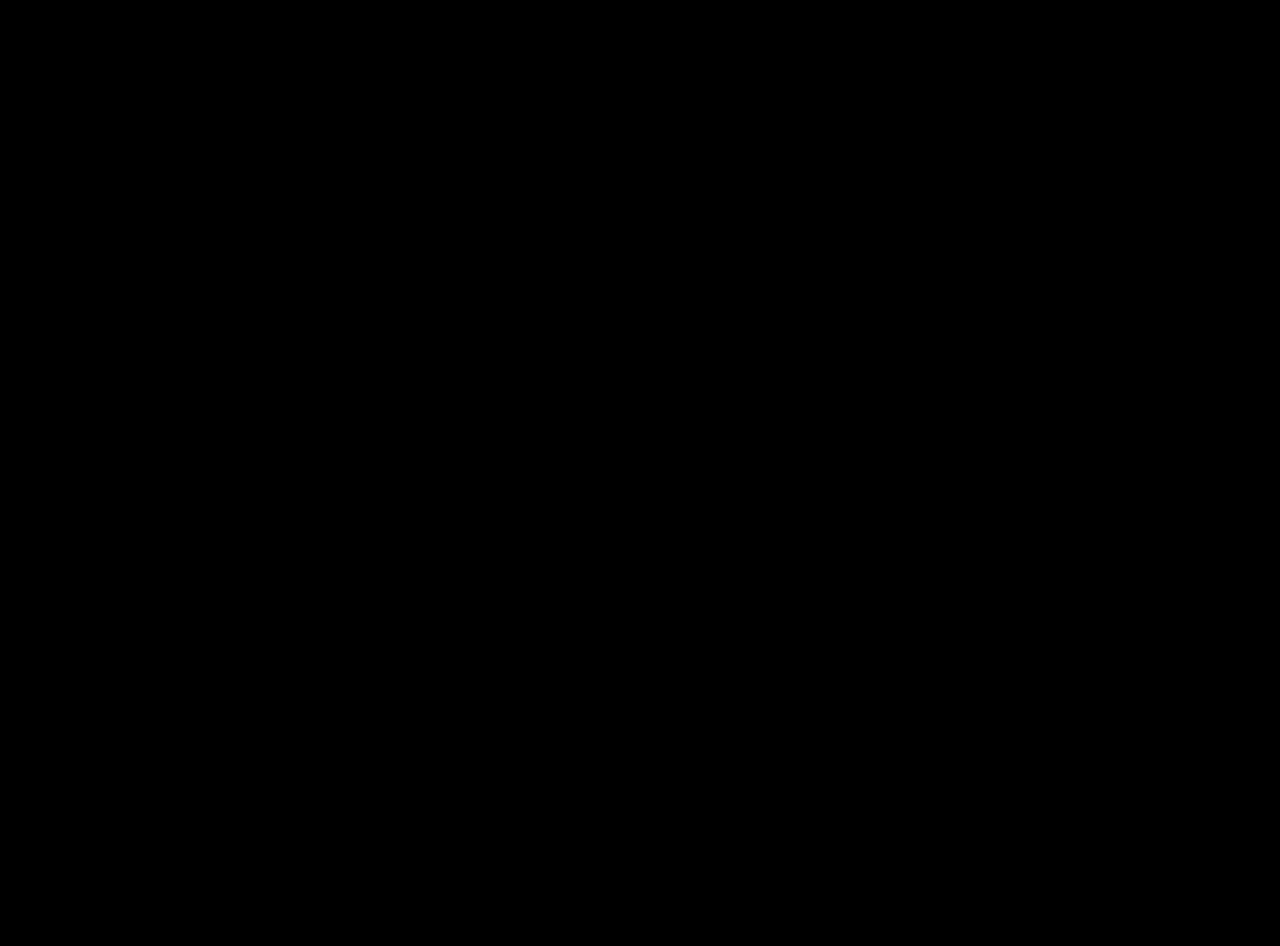
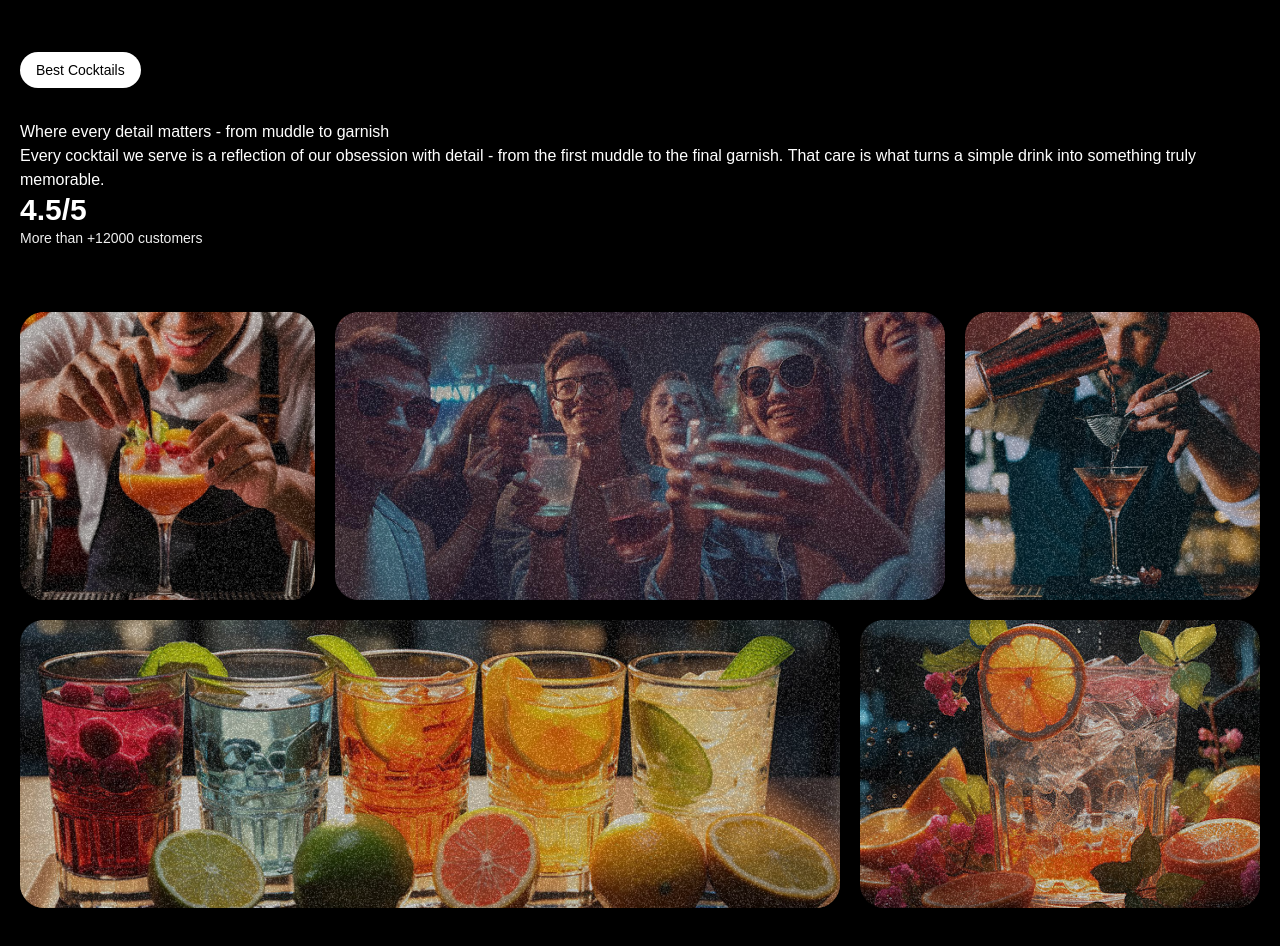
Before and after one commit to TiwariAry/Mohijo_Cocktail, a React (Vite) app: page / in a window 1280 px wide. Shown: the part 1660-2606 px from the top of the page. Before the commit the page ends 1600 px from the top, so only its background shows below. Built offline with nearby package versions, Linux system fonts and the light colour scheme; a web font is replaced by a local one.

Commit message:
Add About section

```diff
--- a/src/App.jsx
+++ b/src/App.jsx
@@ -3,6 +3,7 @@
 import Navbar from "./components/Navbar.jsx";
 import Hero from "./components/Hero.jsx";
 import Cocktails from "./components/Cocktails.jsx";
+import About from "./components/About.jsx";
 
 // Activate the plugins
 gsap.registerPlugin(ScrollTrigger, SplitText);
@@ -13,6 +14,7 @@
             <Navbar/>
             <Hero/>
             <Cocktails/>
+            <About/>
         </main>
     )
 }
--- /dev/null
+++ b/src/components/About.jsx
@@ -0,0 +1,109 @@
+import {useGSAP} from "@gsap/react";
+import { SplitText } from "gsap/all";
+import gsap from "gsap";
+
+const About = () => {
+    useGSAP(() => {
+        const titleSplit = SplitText.create('#about h2, #about p', {
+            type: 'words'
+        })
+
+        const scrollTimeline = gsap.timeline({
+            scrollTrigger: {
+                trigger: '#about',
+                start: 'top center'
+            }
+        })
+
+        scrollTimeline
+            .from(titleSplit.words, {
+            opacity: 0,
+            duration: 1,
+            yPercent: 100,
+            ease: 'expo.out',
+            stagger: 0.02
+            })
+            .from('.top-grid div, .bottom-grid div', {
+                opacity: 0,
+                duration: 1,
+                ease: 'power1.inOut',
+                stagger: 0.04,
+
+            }, '-=0.5')
+    })
+
+    return (
+        <div id={'about'}>
+            <div className={'mb-16 md:px-0 px-5'}>
+                <div className={'md:col-span-8'}>
+                    <p className={'badge'}>Best Cocktails</p>
+                    <h2>
+                        Where every detail matters <span className={'text-white'}>-</span> from muddle to garnish
+                    </h2>
+                </div>
+
+                <div className={'sub-content'}>
+                    <p>
+                        Every cocktail we serve is a reflection of our obsession with detail - from the first muddle to
+                        the final garnish. That care is what turns a simple drink into something truly memorable.
+                    </p>
+
+                    <div>
+                        <p className={'md:text-3xl text-xl font-bold'}>
+                            <span>4.5</span>/5
+                        </p>
+                        <p className={'text-sm text-white-100'}>
+                            More than +12000 customers
+                        </p>
+                    </div>
+                </div>
+            </div>
+
+            <div className={'top-grid'}>
+                <div className={'md: col-span-3'}>
+                    <div className={'noisy'}/>
+                    <img
+                        src={'/images/abt1.png'}
+                        alt={'grid-img-1'}
+                    />
+                </div>
+
+                <div className={'md: col-span-6'}>
+                    <div className={'noisy'}/>
+                    <img
+                        src={'/images/abt2.png'}
+                        alt={'grid-img-2'}
+                    />
+                </div>
+
+                <div className={'md: col-span-3'}>
+                    <div className={'noisy'}/>
+                    <img
+                        src={'/images/abt5.png'}
+                        alt={'grid-img-5'}
+                    />
+                </div>
+            </div>
+
+            <div className={'bottom-grid'}>
+                <div className={'md: col-span-8'}>
+                    <div className={'noisy'}/>
+                    <img
+                        src={'/images/abt3.png'}
+                        alt={'grid-img-3'}
+                    />
+                </div>
+
+                <div className={'md: col-span-4'}>
+                    <div className={'noisy'}/>
+                    <img
+                        src={'/images/abt4.png'}
+                        alt={'grid-img-4'}
+                    />
+                </div>
+            </div>
+        </div>
+    )
+}
+
+export default About
```
